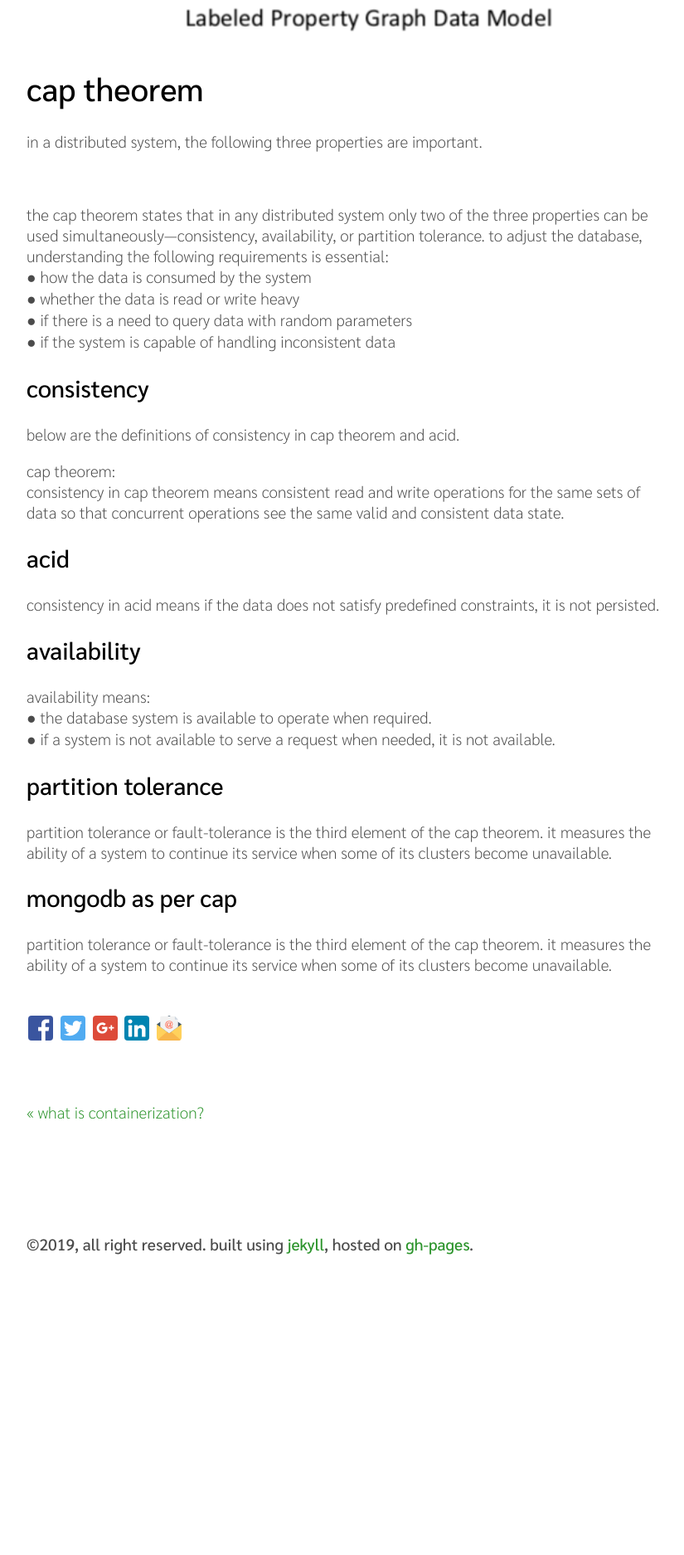
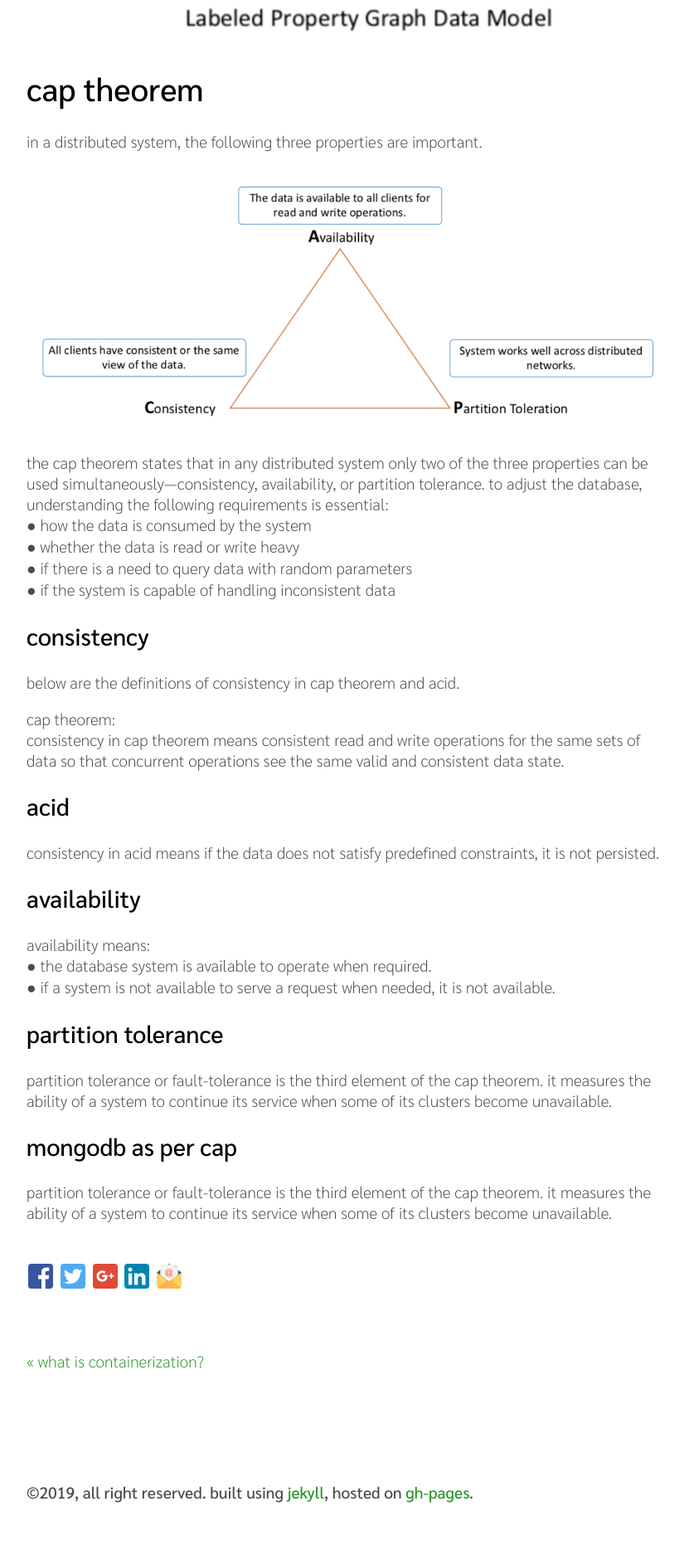
Before and after one commit to EngineITOps/EngineITOps.github.io, a Jekyll site: the page built from _posts/2019-02-10-type_of_nosql.md, in a window 1280 px wide. Shown: the part 3482-5356 px from the top of the page at 83% size, without its empty margins (224-1049 px from the left). Built offline with Jekyll 4.4.1, drawn with Linux system fonts in a browser that asks for light colours; before the commit the page ends 5057 px from its top, so only the background shows below that.

Commit message:
Update 2019-02-10-type_of_nosql.md

```diff
--- a/_posts/2019-02-10-type_of_nosql.md
+++ b/_posts/2019-02-10-type_of_nosql.md
@@ -73,7 +73,7 @@ A Column-Based database reads and writes data to and from hard disk storage to q
 # CAP Theorem<br>
 In a distributed system, the following three properties are important.<br>
 
-![](/master/blog/img/mogo3.png)
+![](/blog/img/mogo3.png)
 
 The CAP theorem states that in any distributed system only two of the three properties can be used simultaneously—consistency, availability, or partition tolerance. To adjust the database, understanding the following requirements is essential:<br>
 ● How the data is consumed by the system<br>
```
